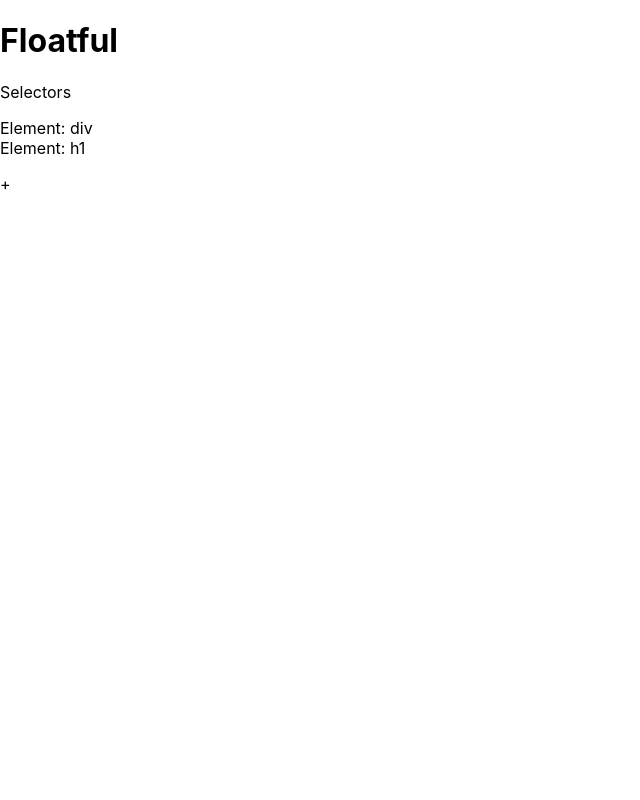
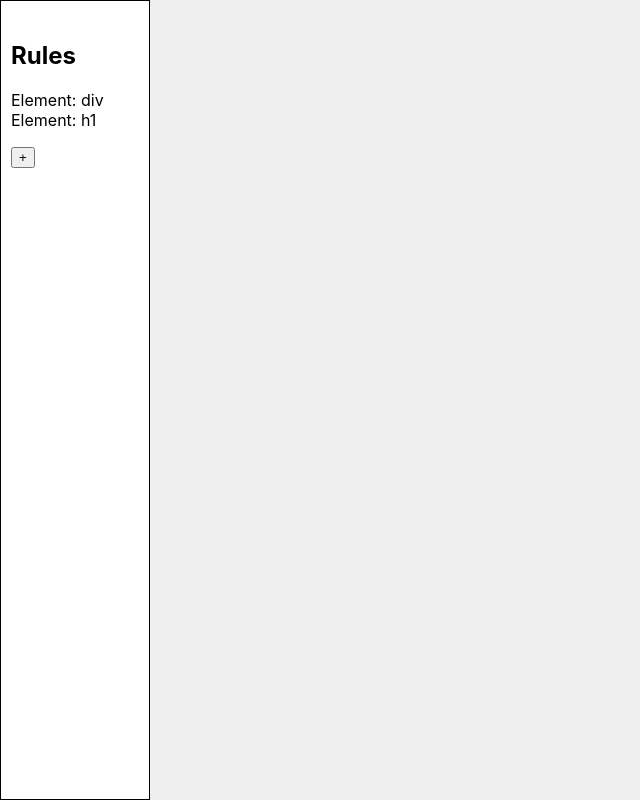
Before and after one commit to floatful/floatful, a React (Create React App) app: page / in a window 1280 px wide. Shown: the whole page, without its empty margins (0-640 px from the left). Built offline with nearby package versions, Linux system fonts and the light colour scheme.

Commit message:
created basic app layout and style

```diff
--- a/src/App.js
+++ b/src/App.js
@@ -34,13 +34,10 @@ const App = () => {
 
 	return (
 		<>
-			<h1>Floatful</h1>
 			<SelectorList
 				rules = {rules}
 				dispatch = {dispatch}
-				//elements = {elements}
 				onRuleSelect={handleRuleSelect}
-				//onElementCreate={handleElementCreate}
 			/>
 			{
 				/*	TODO:
@@ -50,16 +47,15 @@ const App = () => {
 				*/
 			}
 
-			{rules.map(
-				(rule) => { return selectedRules.includes(rule.selector) &&
+			{rules.map((rule) => { return selectedRules.includes(rule.selector) &&
 				<PropertiesList
 					key = {rule}
 					rule = {rule}
 					dispatch = {dispatch}
 				/>
-				}
-			)}
+			})}
 
+			<div className = "floatful floatful--visualizer">
 				{rules.map(
 					(rule) => { return selectedRules.includes(rule.selector) &&
 						<ElementVisualizer
@@ -68,6 +64,7 @@ const App = () => {
 						/>
 					}
 				)}
+			</div>
 		</>
     );
 }
--- a/src/components/properties/PropertiesList.js
+++ b/src/components/properties/PropertiesList.js
@@ -12,7 +12,7 @@ const PropertiesList = ({rule, dispatch}) => {
 
     return (
 
-        <div className = "floatful--sidebar-properties">
+        <div className = "floatful--properties">
 
             <h3>{rule.selector} Properties</h3>
 
--- a/src/components/properties/Property.js
+++ b/src/components/properties/Property.js
@@ -71,8 +71,8 @@ const Property = ({selector, property, dispatch}) => {
     };
 
     return (
-        <li>
-            <label>{property.name}</label>
+        <li className ="floatful floatful--property">
+            <label>{property.name}</label><br/>
             {propertyInput}
             {propertyDropdown}
         </li>
--- a/src/components/selectors/CreateRule.js
+++ b/src/components/selectors/CreateRule.js
@@ -8,7 +8,7 @@ const CreateRule = ({dispatch, onClose}) => {
 
 	const handleSubmit = (e) => {
 		e.preventDefault();
-		//alert("Submitted!");
+		alert("Submitted!");
 		console.log("Submit");
 		/*dispatch({
 			type: ACTIONS.RULE.ADD,
@@ -18,7 +18,7 @@ const CreateRule = ({dispatch, onClose}) => {
 				properties:[]
 			}
 		});*/
-		onClose();
+		onClose(false);
 	}
 
   	return (
@@ -46,6 +46,11 @@ const CreateRule = ({dispatch, onClose}) => {
 					<li>And More!</li>
 				</ul>
 				<input
+					type="button"
+					value="Cancel"
+					onClick={() => {onClose(false)}}
+				/>
+				<input
 					type="submit"
 					value="Submit"
 				/>
--- a/src/components/selectors/SelectorList.js
+++ b/src/components/selectors/SelectorList.js
@@ -15,12 +15,10 @@ const SelectorList = ({rules, onRuleSelect, dispatch}) => {
     };
 
     return (
-        <>
-            {console.log(createRuleModalStatus)}
-            {createRuleModalStatus && <CreateRule dispatch={dispatch}/>
-            }
-            <div>Selectors</div>
-            <ul className = "floatful--selectors">
+        <div className = "floatful floatful--selectors">
+            {createRuleModalStatus && <CreateRule dispatch={dispatch} onClose={toggleCreateRuleModal}/>}
+            <h2>Rules</h2>
+            <ul className = "floatful--selector-list">
                 {rules.map((rule) => (
 					<li
                         className = "floatful--selector"
@@ -31,8 +29,8 @@ const SelectorList = ({rules, onRuleSelect, dispatch}) => {
 					</li>
                 ))}
             </ul>
-            <p className = "floatful--clickable" onClick={() => {toggleCreateRuleModal(true)}}>+</p>
-        </>
+            <button className = "floatful--clickable" onClick={() => {toggleCreateRuleModal(!createRuleModalStatus)}}>+</button>
+        </div>
     );
 }
 
--- a/src/components/visualizer/ElementVisualizer.js
+++ b/src/components/visualizer/ElementVisualizer.js
@@ -22,7 +22,7 @@ const ElementVisualizer = ({rule}) => {
   	const elementProps = { className: elementClassName, style: style };
 
   	return (
-    	<div className="element-visualizer">
+    	<div className="floatful floatful--element">
       		{rule && React.createElement(rule.element, elementProps, rule.selector)}
 		</div>
   	);
--- a/src/css/App.css
+++ b/src/css/App.css
@@ -1,6 +1,11 @@
-* {
-  box-sizing: border-box
+.floatful {
+  box-sizing: border-box;
 }
+
+.floatful h1, .floatful h2, .floatful h3, .floatful h4, .floatful h5, .floatful h6 {
+  margin-top: 0
+}
+
 .selector-title {
   padding-right: 10px;
 }
@@ -9,7 +14,23 @@
   cursor: pointer;
 }
 
+.floatful--selectors, .floatful--properties {
+  position: fixed;
+  z-index: 1;
+  height: 100vh;
+  max-width: 400px;
+  min-width: 150px;
+  padding: 40px 10px;
+  background-color: white;
+  border: 1px solid black
+}
+
 .floatful--selectors {
+  top: 0;
+  left: 0;
+}
+
+.floatful--selector-list {
   list-style-type: none;
   padding: 0;
 
@@ -18,11 +39,36 @@
   cursor: pointer;
 }
 
-.floatful--sidebar-properties {
-  position: fixed;
+.floatful--properties {
   top: 0;
   right: 0;
-  width: 200px;
+}
+.floatful--properties-list {
+  list-style-type: none;
+  padding: 5px 0;
+}
+.floatful--property {
+  margin-bottom: 10px;
+}
+
+.floatful--modal-create-rule {
+  position: fixed;
+  left: 50%;
+  top: 50%;
+  transform: translate(-50%, -50%);
+  border: 1px solid black;
+  background-color: white;
+  min-width: 200px;
+  max-width: 500px;
+  padding: 20px;
+  border-radius: 15px;
+  z-index: 2;
+}
+
+.floatful--visualizer {
+  margin-left: 150px;
+  padding: 20px;
+  background-color: #efefef;
   height: 100vh;
 }
 /*
```
Lines whose indentation alone changed are shown as unchanged.
